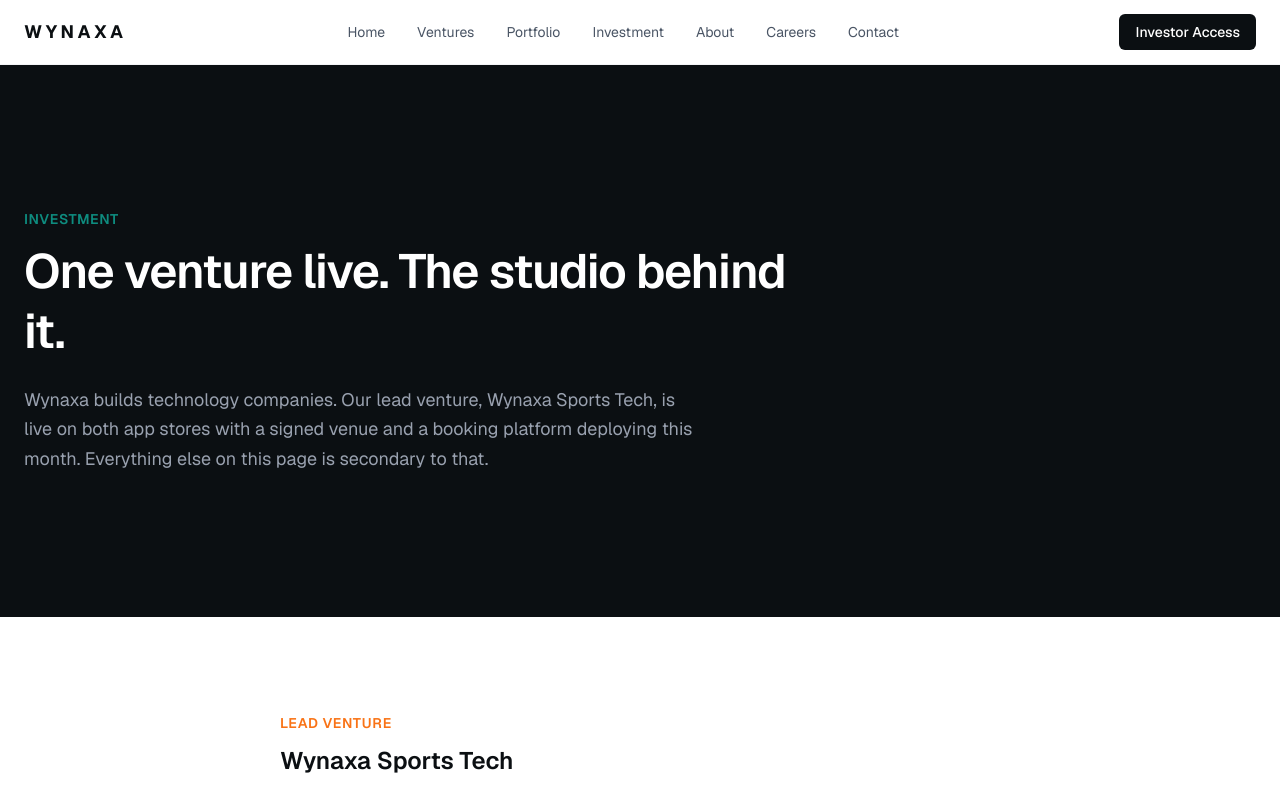
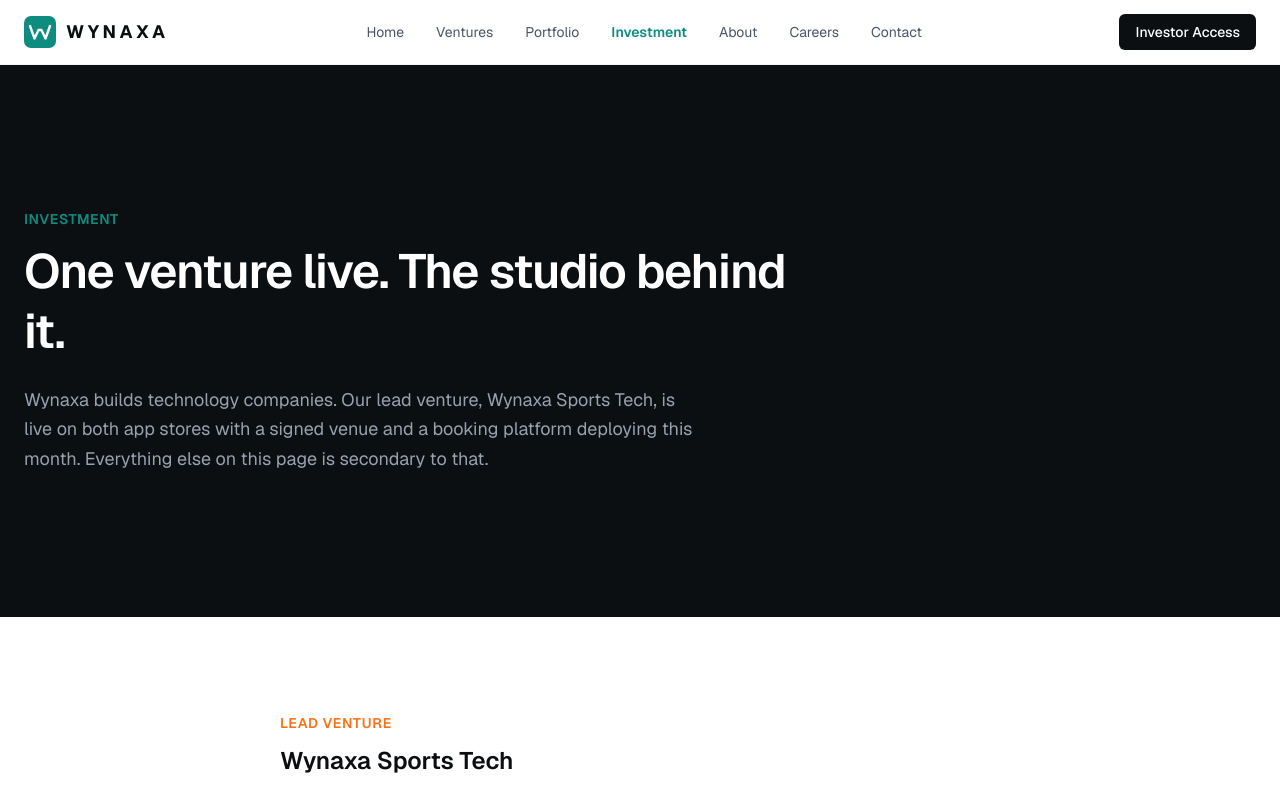
Before and after one commit to WYNAXA/Wynaxa, a Next.js app: page /investment in a window 1280 px wide. Shown: the top 797 px of the page. Built offline with nearby package versions, Linux system fonts and the light colour scheme.

Commit message:
Header: icon+wordmark logo, active-page highlight in nav

```diff
--- /dev/null
+++ b/app/components/SiteHeader.tsx
@@ -0,0 +1,100 @@
+"use client";
+
+import Link from "next/link";
+import { usePathname } from "next/navigation";
+
+type NavLink = { href: string; label: string };
+
+/* The Wynaxa mark — inline SVG so it's crisp at any size and needs no request. */
+function WynaxaMark({ className = "" }: { className?: string }) {
+  return (
+    <svg
+      viewBox="0 0 512 512"
+      className={className}
+      role="img"
+      aria-label="Wynaxa"
+    >
+      <rect width="512" height="512" rx="112" fill="#0E8C7F" />
+      <path
+        d="M96 160 L168 360 L232 224 L280 224 L344 360 L416 160"
+        fill="none"
+        stroke="#ffffff"
+        strokeWidth="38"
+        strokeLinejoin="round"
+        strokeLinecap="round"
+      />
+    </svg>
+  );
+}
+
+/**
+ * Is `href` the active page? Exact match for "/", prefix match otherwise
+ * (so /sports-tech/hub still lights up the /sports-tech nav item if present).
+ */
+function isActive(pathname: string, href: string) {
+  if (href === "/") return pathname === "/";
+  return pathname === href || pathname.startsWith(href + "/");
+}
+
+export default function SiteHeader({ navLinks }: { navLinks: NavLink[] }) {
+  const pathname = usePathname();
+
+  return (
+    <header className="sticky top-0 z-50 border-b border-gray-100 bg-white/90 backdrop-blur-md">
+      <div className="mx-auto flex h-16 max-w-7xl items-center justify-between px-6">
+        {/* Logo: mark + wordmark */}
+        <Link href="/" className="flex items-center gap-2.5">
+          <WynaxaMark className="h-8 w-8" />
+          <span className="text-lg font-bold uppercase tracking-[0.2em] text-[#0B0F12]">
+            Wynaxa
+          </span>
+        </Link>
+
+        {/* Desktop nav with active-page highlight */}
+        <nav className="hidden items-center gap-8 md:flex">
+          {navLinks.map((link) => {
+            const active = isActive(pathname, link.href);
+            return (
+              <Link
+                key={link.href}
+                href={link.href}
+                aria-current={active ? "page" : undefined}
+                className={
+                  active
+                    ? "text-sm font-semibold text-[#0E8C7F]"
+                    : "text-sm text-gray-600 transition-colors hover:text-[#0B0F12]"
+                }
+              >
+                {link.label}
+              </Link>
+            );
+          })}
+        </nav>
+
+        <Link
+          href="/investment"
+          className="hidden rounded-md bg-[#0B0F12] px-4 py-2 text-sm font-medium text-white transition-colors hover:bg-[#1a2028] sm:inline-block"
+        >
+          Investor Access
+        </Link>
+
+        {/* Mobile menu button (visual only — matches existing behaviour) */}
+        <button className="text-[#0B0F12] md:hidden" aria-label="Open menu">
+          <svg
+            className="h-6 w-6"
+            fill="none"
+            viewBox="0 0 24 24"
+            strokeWidth={1.5}
+            stroke="currentColor"
+          >
+            <path
+              strokeLinecap="round"
+              strokeLinejoin="round"
+              d="M3.75 6.75h16.5M3.75 12h16.5m-16.5 5.25h16.5"
+            />
+          </svg>
+        </button>
+      </div>
+    </header>
+  );
+}
--- a/app/layout.tsx
+++ b/app/layout.tsx
@@ -1,6 +1,7 @@
 import type { Metadata } from "next";
 import { Geist } from "next/font/google";
 import Link from "next/link";
+import SiteHeader from "./components/SiteHeader";
 import "./globals.css";
 
 const geistSans = Geist({
@@ -47,56 +48,7 @@
   return (
     <html lang="en" className={`${geistSans.variable} h-full antialiased`}>
       <body className="min-h-full flex flex-col font-sans">
-        {/* Header */}
-        <header className="sticky top-0 z-50 border-b border-gray-100 bg-white/90 backdrop-blur-md">
-          <div className="mx-auto flex h-16 max-w-7xl items-center justify-between px-6">
-            <Link
-              href="/"
-              className="text-lg font-bold tracking-[0.2em] text-[#0B0F12] uppercase"
-            >
-              Wynaxa
-            </Link>
-
-            <nav className="hidden items-center gap-8 md:flex">
-              {navLinks.map((link) => (
-                <Link
-                  key={link.href}
-                  href={link.href}
-                  className="text-sm text-gray-600 transition-colors hover:text-[#0B0F12]"
-                >
-                  {link.label}
-                </Link>
-              ))}
-            </nav>
-
-            <Link
-              href="/investment"
-              className="hidden rounded-md bg-[#0B0F12] px-4 py-2 text-sm font-medium text-white transition-colors hover:bg-[#1a2028] sm:inline-block"
-            >
-              Investor Access
-            </Link>
-
-            {/* Mobile menu button */}
-            <button
-              className="md:hidden text-[#0B0F12]"
-              aria-label="Open menu"
-            >
-              <svg
-                className="h-6 w-6"
-                fill="none"
-                viewBox="0 0 24 24"
-                strokeWidth={1.5}
-                stroke="currentColor"
-              >
-                <path
-                  strokeLinecap="round"
-                  strokeLinejoin="round"
-                  d="M3.75 6.75h16.5M3.75 12h16.5m-16.5 5.25h16.5"
-                />
-              </svg>
-            </button>
-          </div>
-        </header>
+        <SiteHeader navLinks={navLinks} />
 
         {/* Main content */}
         <main className="flex-1">{children}</main>
```
